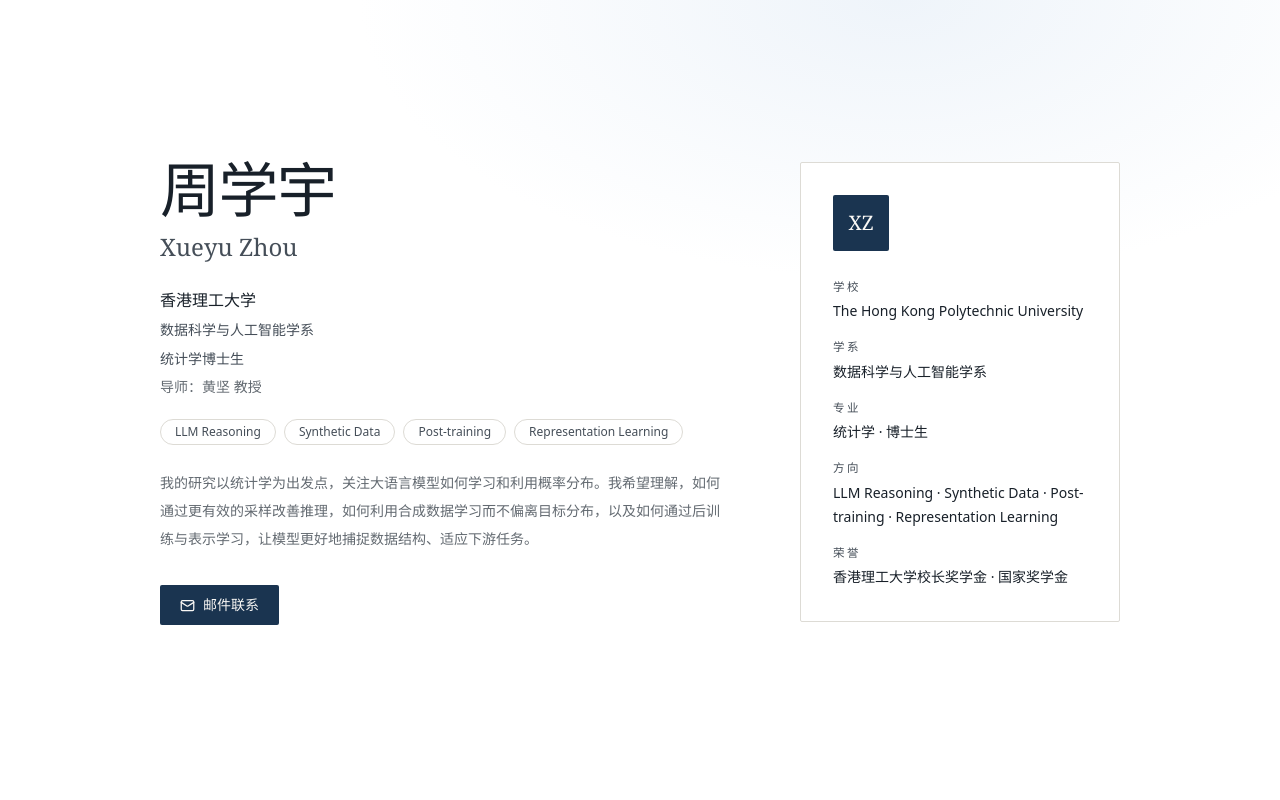
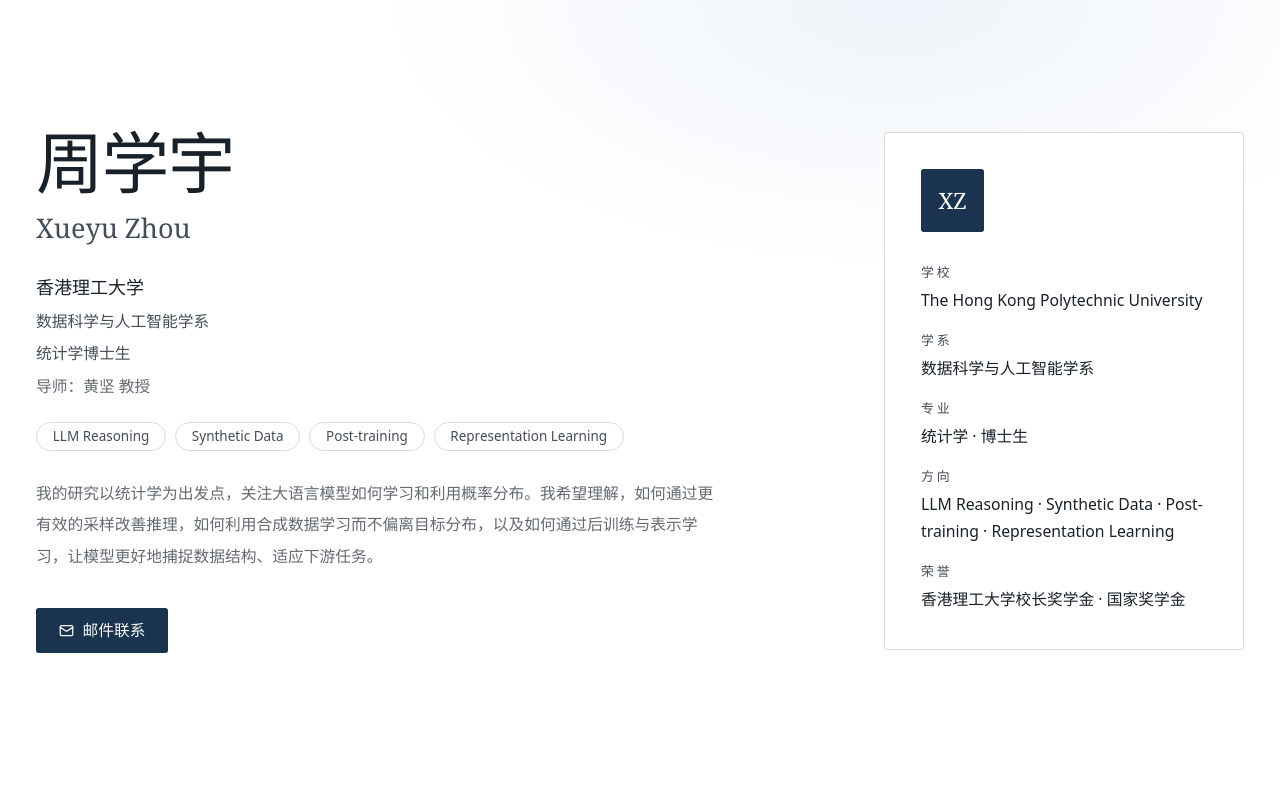
Before and after one commit to gfsdfgjh/gfsdfgjh.github.io, a React (Vite) app: page / in a window 1280 px wide. Shown: the top 800 px of the page. Built offline with nearby package versions, Linux system fonts and the light colour scheme.

Commit message:
Improve desktop typography and spacing while preserving original layout

```diff
--- a/src/styles.css
+++ b/src/styles.css
@@ -195,3 +195,28 @@
     }
   }
 }
+/* Keep the original layout; scale typography and spacing for desktop reading. */
+@media (min-width: 1024px) {
+  html { font-size: 18px; }
+  main > section.max-w-5xl,
+  main > section > .max-w-5xl,
+  #contact > .max-w-5xl { max-width: 1280px; width: 100%; }
+  #about > .grid { column-gap: 64px; }
+  #about .max-w-xs { max-width: 360px; }
+  #about .max-w-xl { max-width: 680px; }
+  #about h1 + p + div > p:first-child { font-size: 18px; }
+}
+@media (min-width: 1920px) {
+  html { font-size: 20px; }
+  main > section.max-w-5xl,
+  main > section > .max-w-5xl,
+  #contact > .max-w-5xl { max-width: 1440px; }
+  #about > .grid { column-gap: 80px; }
+  #about .max-w-xs { max-width: 400px; }
+  #about .max-w-xl { max-width: 760px; }
+  #about h1 + p + div > p:first-child { font-size: 20px; }
+}
+@media (max-width: 767px) {
+  main > section > .flex.items-end,
+  main > section > div > .flex.items-end { flex-wrap: wrap; gap: 12px; }
+}
```
